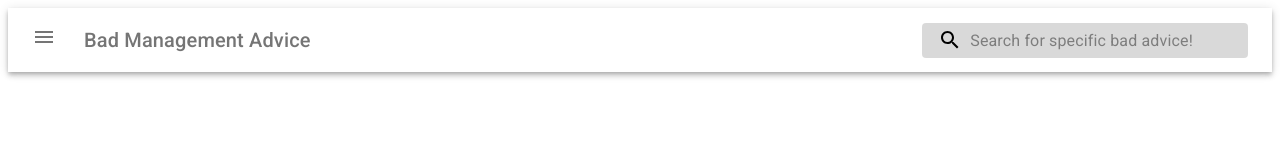
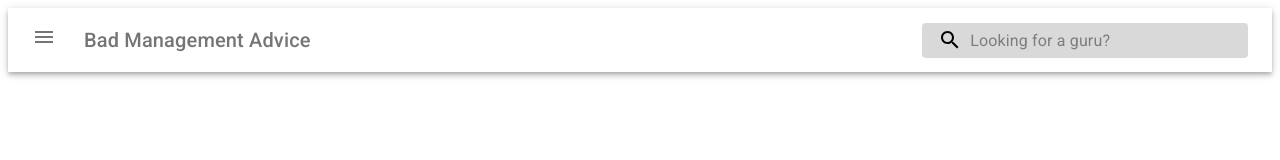
Before and after one commit to GoldenRed/BadManagementAdvice, a React (Create React App) app in the folder webapp-1-react/: page / in a window 1280 px wide. Shown: the top 160 px of the page. Built offline with nearby package versions, Linux system fonts and the light colour scheme; the HTML template or start-up script is replaced by a standard one.

Commit message:
modified search bar text

```diff
--- a/webapp-1-react/src/Header.js
+++ b/webapp-1-react/src/Header.js
@@ -94,7 +94,7 @@ export default function HeaderBar() {
               <SearchIcon />
             </div>
             <InputBase
-              placeholder="Search for specific bad advice!"
+              placeholder="Looking for a guru?"
               classes={{
                 root: classes.inputRoot,
                 input: classes.inputInput,
```
